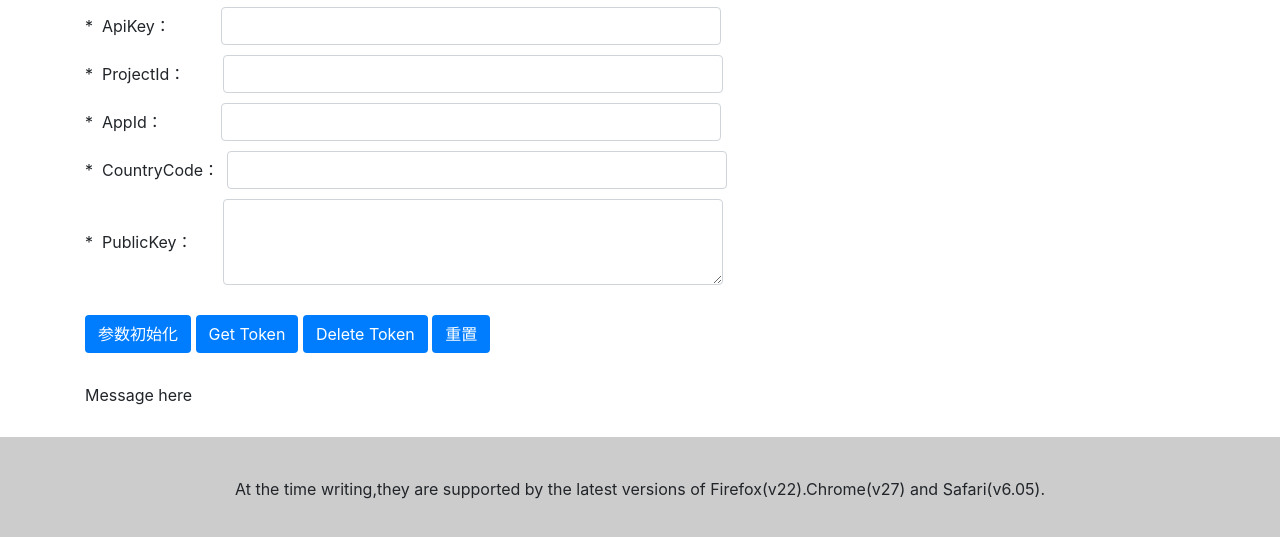
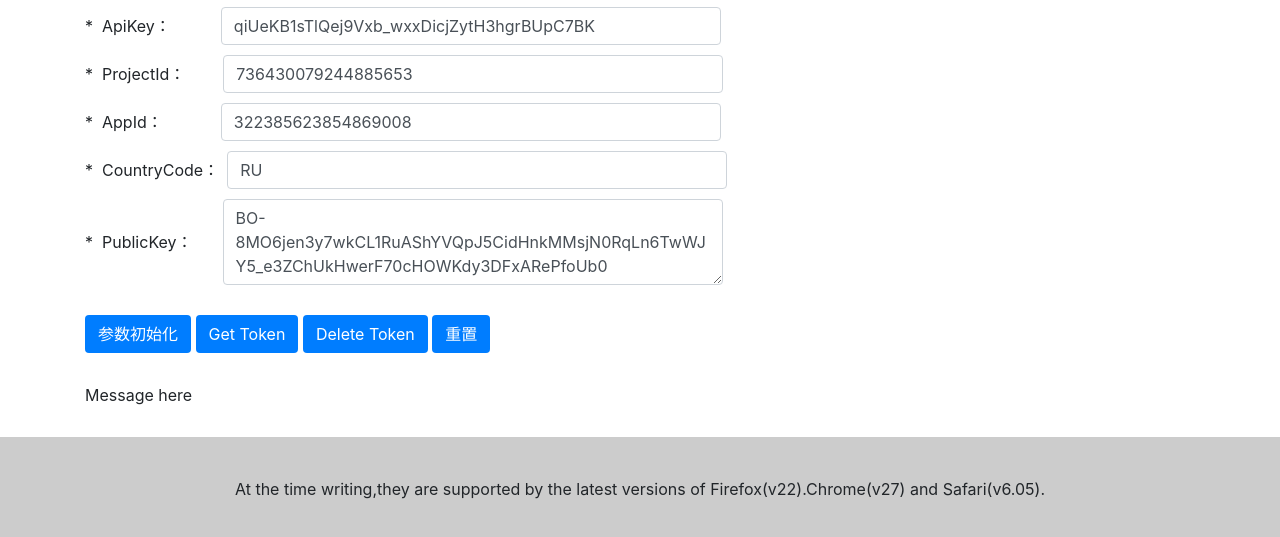
Before and after one commit to shprotru/shprotru.github.io, a website: page index.html in a window 1280 px wide. Shown: the part 273-810 px from the top of the page. Drawn offline with nearby package versions, Linux system fonts and the light colour scheme.

Commit message:
default values

```diff
--- a/index.html
+++ b/index.html
@@ -106,6 +106,13 @@
         </div>
     <script src="https://push-static.dbankcdn.com/hms-messaging.js"></script>
     <script>
+    	document.addEventListener('DOMContentLoaded', function(event) {
+		document.getElementById('inputApiKey').value = 'qiUeKB1sTlQej9Vxb_wxxDicjZytH3hgrBUpC7BK';
+		document.getElementById('inputProjectId').value = '736430079244885653';
+		document.getElementById('inputAppId').value = '322385623854869008';
+		document.getElementById('inputCountryCode').value = 'RU';
+		document.getElementById('inputPublicKey').value = 'BO-8MO6jen3y7wkCL1RuAShYVQpJ5CidHnkMMsjN0RqLn6TwWJY5_e3ZChUkHwerF70cHOWKdy3DFxARePfoUb0';
+	});
 
         var messaging;
 
--- a/package.json
+++ b/package.json
@@ -10,7 +10,8 @@
   "dependencies": {
     "bootstrap.min.js": "^3.3.5",
     "express": "^4.17.1",
-    "jquery": "^3.6.0"
+    "jquery": "^3.6.0",
+    "web-push": "^3.4.4"
   },
   "engines": {
     "node": ">= 6.0.0",
```
Also changed, not shown: 2 other files.
